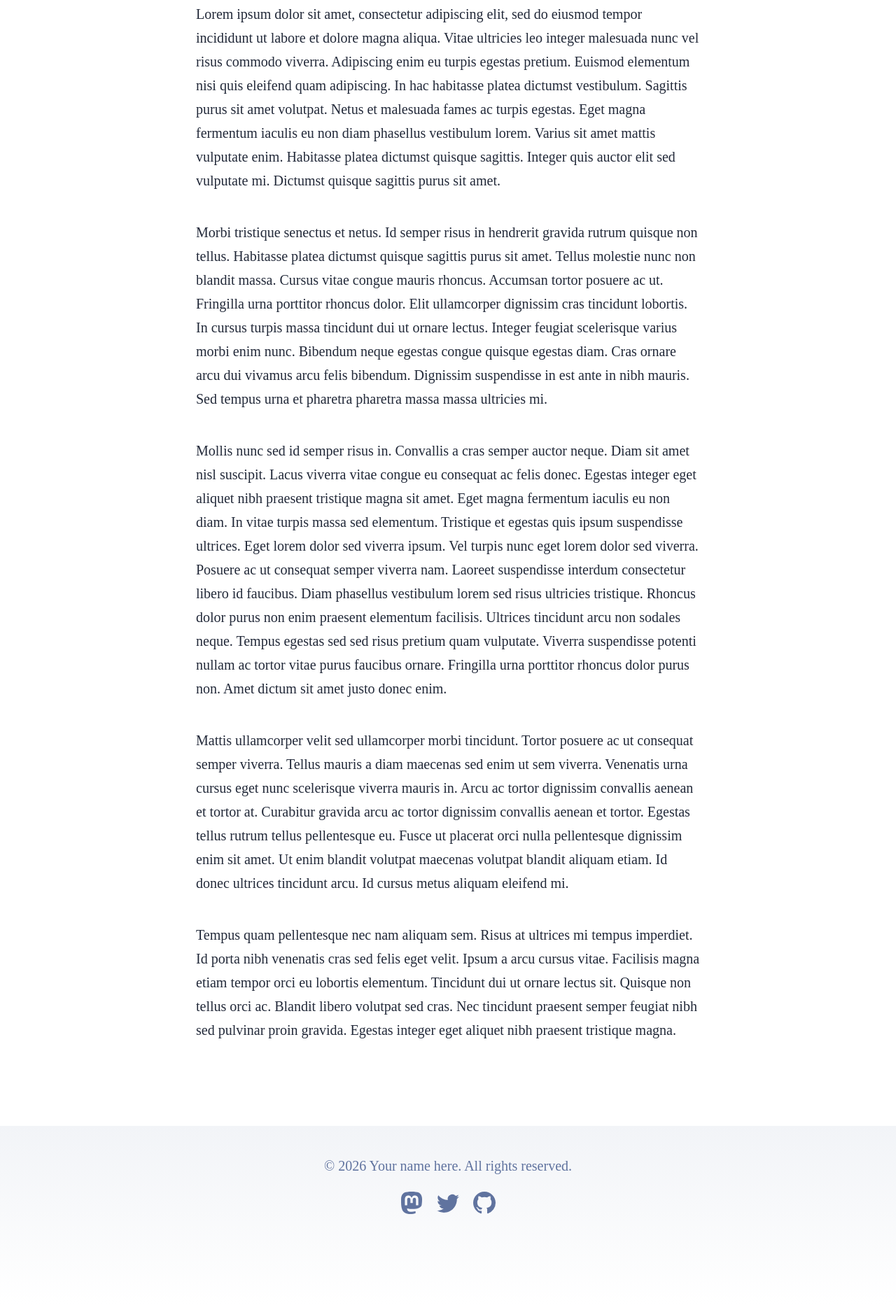
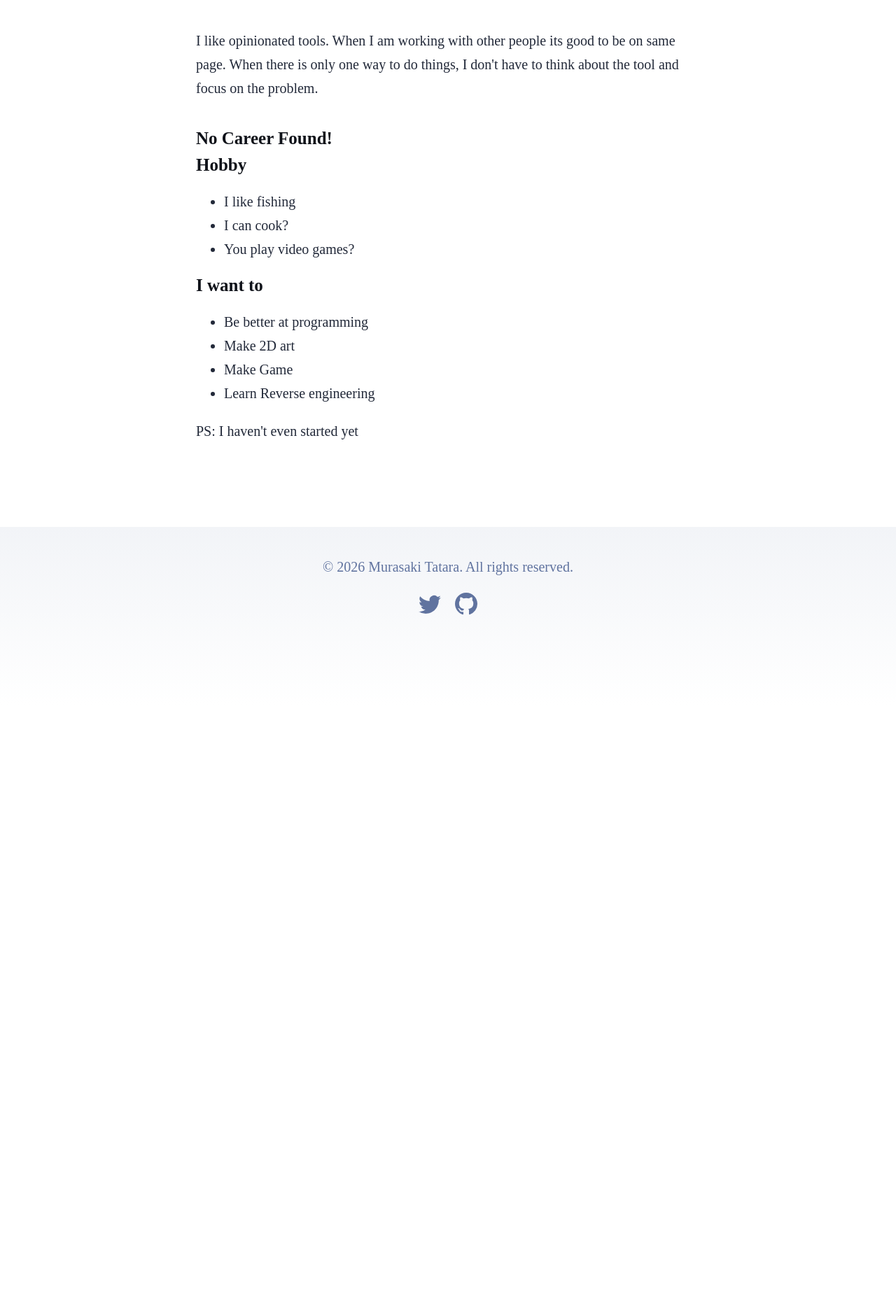
Before and after one commit to tatara42/tatara42.github.io, an Astro site: page /about in a window 1280 px wide. Shown: the part 870-2735 px from the top of the page at 70% size. After the commit the page ends 1879 px from the top, so only its background shows below. Built offline with nearby package versions, Linux system fonts and the light colour scheme; Astro itself is replaced by a stand-in of ours.

Commit message:
initial commit

```diff
--- a/src/components/Footer.astro
+++ b/src/components/Footer.astro
@@ -3,24 +3,10 @@ const today = new Date();
 ---
 
 <footer>
-	&copy; {today.getFullYear()} Your name here. All rights reserved.
+	&copy; {today.getFullYear()} Murasaki Tatara. All rights reserved.
 	<div class="social-links">
-		<a href="https://m.webtoo.ls/@astro" target="_blank">
-			<span class="sr-only">Follow Astro on Mastodon</span>
-			<svg
-				viewBox="0 0 16 16"
-				aria-hidden="true"
-				width="32"
-				height="32"
-				astro-icon="social/mastodon"
-				><path
-					fill="currentColor"
-					d="M11.19 12.195c2.016-.24 3.77-1.475 3.99-2.603.348-1.778.32-4.339.32-4.339 0-3.47-2.286-4.488-2.286-4.488C12.062.238 10.083.017 8.027 0h-.05C5.92.017 3.942.238 2.79.765c0 0-2.285 1.017-2.285 4.488l-.002.662c-.004.64-.007 1.35.011 2.091.083 3.394.626 6.74 3.78 7.57 1.454.383 2.703.463 3.709.408 1.823-.1 2.847-.647 2.847-.647l-.06-1.317s-1.303.41-2.767.36c-1.45-.05-2.98-.156-3.215-1.928a3.614 3.614 0 0 1-.033-.496s1.424.346 3.228.428c1.103.05 2.137-.064 3.188-.189zm1.613-2.47H11.13v-4.08c0-.859-.364-1.295-1.091-1.295-.804 0-1.207.517-1.207 1.541v2.233H7.168V5.89c0-1.024-.403-1.541-1.207-1.541-.727 0-1.091.436-1.091 1.296v4.079H3.197V5.522c0-.859.22-1.541.66-2.046.456-.505 1.052-.764 1.793-.764.856 0 1.504.328 1.933.983L8 4.39l.417-.695c.429-.655 1.077-.983 1.934-.983.74 0 1.336.259 1.791.764.442.505.661 1.187.661 2.046v4.203z"
-				></path></svg
-			>
-		</a>
-		<a href="https://twitter.com/astrodotbuild" target="_blank">
-			<span class="sr-only">Follow Astro on Twitter</span>
+		<a href="https://twitter.com/murasaki_tatara" target="_blank">
+			<span class="sr-only">Follow me on Twitter</span>
 			<svg viewBox="0 0 16 16" aria-hidden="true" width="32" height="32" astro-icon="social/twitter"
 				><path
 					fill="currentColor"
@@ -28,8 +14,8 @@ const today = new Date();
 				></path></svg
 			>
 		</a>
-		<a href="https://github.com/withastro/astro" target="_blank">
-			<span class="sr-only">Go to Astro's GitHub repo</span>
+		<a href="https://github.com/tatara42" target="_blank">
+			<span class="sr-only">Go to My GitHub repo</span>
 			<svg viewBox="0 0 16 16" aria-hidden="true" width="32" height="32" astro-icon="social/github"
 				><path
 					fill="currentColor"
--- a/src/components/Header.astro
+++ b/src/components/Header.astro
@@ -1,28 +1,19 @@
 ---
-import { SITE_TITLE } from '../consts';
+// import { SITE_TITLE } from '../consts';
 import HeaderLink from './HeaderLink.astro';
 ---
 
 <header>
 	<nav>
-		<h2><a href="/">{SITE_TITLE}</a></h2>
+		<!-- <h2><a href="/">{SITE_TITLE}</a></h2> -->
 		<div class="internal-links">
 			<HeaderLink href="/">Home</HeaderLink>
 			<HeaderLink href="/blog">Blog</HeaderLink>
 			<HeaderLink href="/about">About</HeaderLink>
 		</div>
 		<div class="social-links">
-			<a href="https://m.webtoo.ls/@astro" target="_blank">
-				<span class="sr-only">Follow Astro on Mastodon</span>
-				<svg viewBox="0 0 16 16" aria-hidden="true" width="32" height="32"
-					><path
-						fill="currentColor"
-						d="M11.19 12.195c2.016-.24 3.77-1.475 3.99-2.603.348-1.778.32-4.339.32-4.339 0-3.47-2.286-4.488-2.286-4.488C12.062.238 10.083.017 8.027 0h-.05C5.92.017 3.942.238 2.79.765c0 0-2.285 1.017-2.285 4.488l-.002.662c-.004.64-.007 1.35.011 2.091.083 3.394.626 6.74 3.78 7.57 1.454.383 2.703.463 3.709.408 1.823-.1 2.847-.647 2.847-.647l-.06-1.317s-1.303.41-2.767.36c-1.45-.05-2.98-.156-3.215-1.928a3.614 3.614 0 0 1-.033-.496s1.424.346 3.228.428c1.103.05 2.137-.064 3.188-.189zm1.613-2.47H11.13v-4.08c0-.859-.364-1.295-1.091-1.295-.804 0-1.207.517-1.207 1.541v2.233H7.168V5.89c0-1.024-.403-1.541-1.207-1.541-.727 0-1.091.436-1.091 1.296v4.079H3.197V5.522c0-.859.22-1.541.66-2.046.456-.505 1.052-.764 1.793-.764.856 0 1.504.328 1.933.983L8 4.39l.417-.695c.429-.655 1.077-.983 1.934-.983.74 0 1.336.259 1.791.764.442.505.661 1.187.661 2.046v4.203z"
-					></path></svg
-				>
-			</a>
-			<a href="https://twitter.com/astrodotbuild" target="_blank">
-				<span class="sr-only">Follow Astro on Twitter</span>
+			<a href="https://twitter.com/murasaki_tatara" target="_blank">
+				<span class="sr-only">Follow me on Twitter</span>
 				<svg viewBox="0 0 16 16" aria-hidden="true" width="32" height="32"
 					><path
 						fill="currentColor"
@@ -30,8 +21,8 @@ import HeaderLink from './HeaderLink.astro';
 					></path></svg
 				>
 			</a>
-			<a href="https://github.com/withastro/astro" target="_blank">
-				<span class="sr-only">Go to Astro's GitHub repo</span>
+			<a href="https://github.com/tatara42" target="_blank">
+				<span class="sr-only">Go to My GitHub repo</span>
 				<svg viewBox="0 0 16 16" aria-hidden="true" width="32" height="32"
 					><path
 						fill="currentColor"
--- a/src/consts.ts
+++ b/src/consts.ts
@@ -1,5 +1,5 @@
 // Place any global data in this file.
 // You can import this data from anywhere in your site by using the `import` keyword.
 
-export const SITE_TITLE = 'Astro Blog';
+export const SITE_TITLE = 'Tatara42';
 export const SITE_DESCRIPTION = 'Welcome to my website!';
--- a/src/content/blog/using-mdx.mdx
+++ b/src/content/blog/using-mdx.mdx
@@ -2,7 +2,7 @@
 title: 'Using MDX'
 description: 'Lorem ipsum dolor sit amet'
 pubDate: 'Jun 01 2024'
-heroImage: '../../assets/blog-placeholder-5.jpg'
+heroImage: 'https://res.cloudinary.com/yrveibuw/image/upload/v1787085489/default_empty.jpg'
 ---
 
 This theme comes with the [@astrojs/mdx](https://docs.astro.build/en/guides/integrations-guide/mdx/) integration installed and configured in your `astro.config.mjs` config file. If you prefer not to use MDX, you can disable support by removing the integration from your config file.
--- a/src/pages/about.astro
+++ b/src/pages/about.astro
@@ -5,59 +5,52 @@ import Layout from '../layouts/BlogPost.astro';
 
 <Layout
 	title="About Me"
-	description="Lorem ipsum dolor sit amet"
-	pubDate={new Date('August 08 2021')}
-	heroImage={AboutHeroImage}
+	description="How I am stuck in this!"
+	pubDate={new Date('August 19 2026')}
 >
-	<p>
-		Lorem ipsum dolor sit amet, consectetur adipiscing elit, sed do eiusmod tempor incididunt ut
-		labore et dolore magna aliqua. Vitae ultricies leo integer malesuada nunc vel risus commodo
-		viverra. Adipiscing enim eu turpis egestas pretium. Euismod elementum nisi quis eleifend quam
-		adipiscing. In hac habitasse platea dictumst vestibulum. Sagittis purus sit amet volutpat. Netus
-		et malesuada fames ac turpis egestas. Eget magna fermentum iaculis eu non diam phasellus
-		vestibulum lorem. Varius sit amet mattis vulputate enim. Habitasse platea dictumst quisque
-		sagittis. Integer quis auctor elit sed vulputate mi. Dictumst quisque sagittis purus sit amet.
-	</p>
+  <p><span>I am Murasaki Tatara</span> (Made up name)</p>
 
-	<p>
-		Morbi tristique senectus et netus. Id semper risus in hendrerit gravida rutrum quisque non
-		tellus. Habitasse platea dictumst quisque sagittis purus sit amet. Tellus molestie nunc non
-		blandit massa. Cursus vitae congue mauris rhoncus. Accumsan tortor posuere ac ut. Fringilla urna
-		porttitor rhoncus dolor. Elit ullamcorper dignissim cras tincidunt lobortis. In cursus turpis
-		massa tincidunt dui ut ornare lectus. Integer feugiat scelerisque varius morbi enim nunc.
-		Bibendum neque egestas congue quisque egestas diam. Cras ornare arcu dui vivamus arcu felis
-		bibendum. Dignissim suspendisse in est ante in nibh mauris. Sed tempus urna et pharetra pharetra
-		massa massa ultricies mi.
-	</p>
+  <p>I like programming systems; code that talks to hardware, yeah like operating system.
+    But I am dumb and impatient to build a operating system or compiler (Anyone can not me).
+    It all started when i ask myself, "Can my toaster talk to my phone". I have seen really
+    good projects; seriously! running doom on calculator?. Did my toaster talk to my phone?
+    Answer: Someday.
+  </p>
 
-	<p>
-		Mollis nunc sed id semper risus in. Convallis a cras semper auctor neque. Diam sit amet nisl
-		suscipit. Lacus viverra vitae congue eu consequat ac felis donec. Egestas integer eget aliquet
-		nibh praesent tristique magna sit amet. Eget magna fermentum iaculis eu non diam. In vitae
-		turpis massa sed elementum. Tristique et egestas quis ipsum suspendisse ultrices. Eget lorem
-		dolor sed viverra ipsum. Vel turpis nunc eget lorem dolor sed viverra. Posuere ac ut consequat
-		semper viverra nam. Laoreet suspendisse interdum consectetur libero id faucibus. Diam phasellus
-		vestibulum lorem sed risus ultricies tristique. Rhoncus dolor purus non enim praesent elementum
-		facilisis. Ultrices tincidunt arcu non sodales neque. Tempus egestas sed sed risus pretium quam
-		vulputate. Viverra suspendisse potenti nullam ac tortor vitae purus faucibus ornare. Fringilla
-		urna porttitor rhoncus dolor purus non. Amet dictum sit amet justo donec enim.
-	</p>
+  <p>I have used web technology and "Framework" (not  real programming) but I am not going to
+    talk about them. I used the worst programming techniques when it comes to web programming.
+    You may asked why? and my answer is it keeps changing one day you will learn yapperscript
+    (which is good to learn), typescript(static typing is always good), react(why?),
+    nextjs(really?), vue, angular, node? npm? bun? pnpm?. Well, you win! I am giving up.
+  </p>
 
-	<p>
-		Mattis ullamcorper velit sed ullamcorper morbi tincidunt. Tortor posuere ac ut consequat semper
-		viverra. Tellus mauris a diam maecenas sed enim ut sem viverra. Venenatis urna cursus eget nunc
-		scelerisque viverra mauris in. Arcu ac tortor dignissim convallis aenean et tortor at. Curabitur
-		gravida arcu ac tortor dignissim convallis aenean et tortor. Egestas tellus rutrum tellus
-		pellentesque eu. Fusce ut placerat orci nulla pellentesque dignissim enim sit amet. Ut enim
-		blandit volutpat maecenas volutpat blandit aliquam etiam. Id donec ultrices tincidunt arcu. Id
-		cursus metus aliquam eleifend mi.
-	</p>
+  <p>I like opinionated tools. When I am working with other people its good to be on same page.
+    When there is only one way to do things, I don't have to think about the tool and focus
+  on the problem.</p>
 
-	<p>
-		Tempus quam pellentesque nec nam aliquam sem. Risus at ultrices mi tempus imperdiet. Id porta
-		nibh venenatis cras sed felis eget velit. Ipsum a arcu cursus vitae. Facilisis magna etiam
-		tempor orci eu lobortis elementum. Tincidunt dui ut ornare lectus sit. Quisque non tellus orci
-		ac. Blandit libero volutpat sed cras. Nec tincidunt praesent semper feugiat nibh sed pulvinar
-		proin gravida. Egestas integer eget aliquet nibh praesent tristique magna.
-	</p>
+  <h5>No Career Found!</h5>
+
+  <h5>Hobby</h5>
+  <ul>
+    <li>I like fishing</li>
+    <li>I can cook?</li>
+    <li>You play video games?</li>
+  </ul>
+
+  <h5>I want to</h5>
+  <ul>
+    <li>Be better at programming</li>
+    <li>Make 2D art</li>
+    <li>Make Game</li>
+    <li>Learn Reverse engineering</li>
+  </ul>
+
+  <p>PS: I haven't even started yet</p>
+
 </Layout>
+<style>
+  span {
+    font-size: 2rem;
+    font-weight: bold;
+  }
+</style>
```
Also changed, not shown: src/content/blog/first-post.md (+1 -1 lines), src/content/blog/markdown-style-guide.md (+1 -1 lines), src/content/blog/second-post.md (+1 -1 lines), src/content/blog/third-post.md (+1 -1 lines), src/pages/index.astro (+17 -30 lines), README.md, public/favicon.svg, src/assets/blog-placeholder-1.jpg (deleted), src/assets/blog-placeholder-2.jpg (deleted), src/assets/blog-placeholder-3.jpg (deleted), src/assets/blog-placeholder-4.jpg (deleted), src/assets/blog-placeholder-5.jpg (deleted), src/assets/blog-placeholder-about.jpg (deleted).
